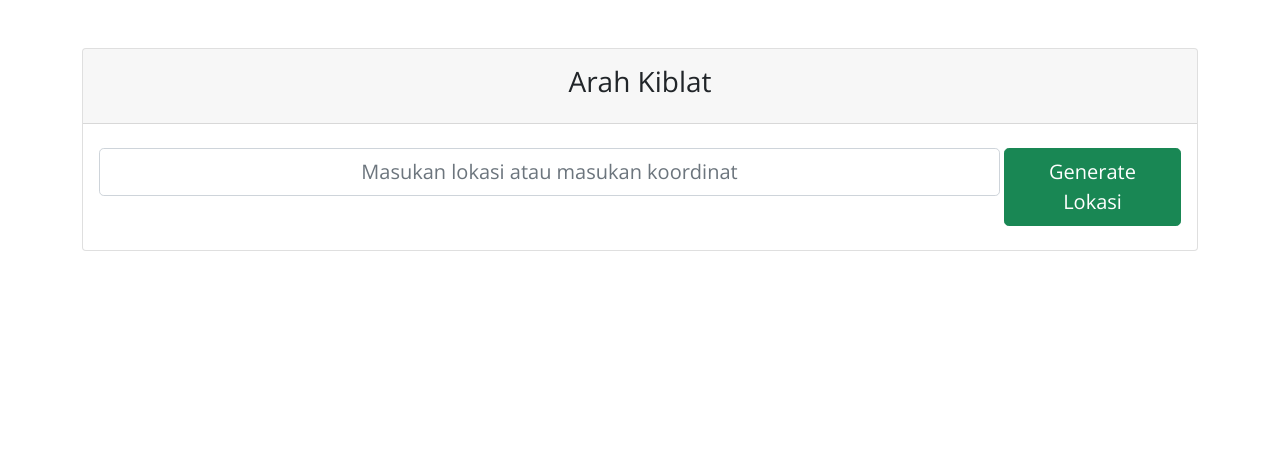
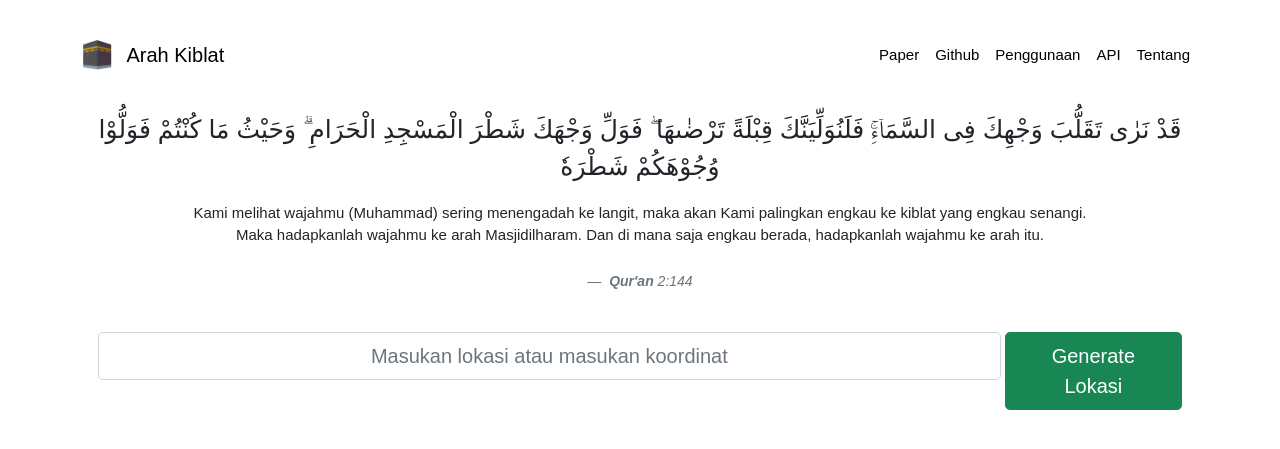
Before and after one commit to emnopal/arah_kiblat, a Django app: page / in a window 1280 px wide. Shown: the top 449 px of the page. Run offline with Django 3.2, Linux system fonts and the light colour scheme.

Commit message:
fixing layout

```diff
--- a/arah_kiblat/settings.py
+++ b/arah_kiblat/settings.py
@@ -11,6 +11,7 @@ https://docs.djangoproject.com/en/3.2/ref/settings/
 """
 import django_heroku
 from pathlib import Path
+import os
 
 # Build paths inside the project like this: BASE_DIR / 'subdir'.
 BASE_DIR = Path(__file__).resolve().parent.parent
--- a/templates/index.html
+++ b/templates/index.html
@@ -1,45 +1,70 @@
 <!DOCTYPE html>
 <html lang="en">
+	{% load static %}
+
 	<head>
 		<meta charset="UTF-8" />
 		<meta http-equiv="X-UA-Compatible" content="IE=edge" />
 		<meta name="viewport" content="width=device-width, initial-scale=1.0" />
 		<title>Arah Kiblat</title>
+		<link rel="icon" href="{% static '/img/logo/logos512.ico' %}">
+		<link href="https://cdn.jsdelivr.net/npm/bootstrap@5.0.0/dist/css/bootstrap.min.css" rel="stylesheet"
+			integrity="sha384-wEmeIV1mKuiNpC+IOBjI7aAzPcEZeedi5yW5f2yOq55WWLwNGmvvx4Um1vskeMj0"
+			crossorigin="anonymous" />
 
-		<link
-			href="https://cdn.jsdelivr.net/npm/bootstrap@5.0.0/dist/css/bootstrap.min.css"
-			rel="stylesheet"
-			integrity="sha384-wEmeIV1mKuiNpC+IOBjI7aAzPcEZeedi5yW5f2yOq55WWLwNGmvvx4Um1vskeMj0"
-			crossorigin="anonymous"
-		/>
+		<link rel="stylesheet" href="https://cdnjs.cloudflare.com/ajax/libs/font-awesome/5.15.3/css/all.min.css"
+			integrity="sha512-iBBXm8fW90+nuLcSKlbmrPcLa0OT92xO1BIsZ+ywDWZCvqsWgccV3gFoRBv0z+8dLJgyAHIhR35VZc2oM/gI1w=="
+			crossorigin="anonymous" />
 
-		<link
-			rel="stylesheet"
-			href="https://cdnjs.cloudflare.com/ajax/libs/font-awesome/5.15.3/css/all.min.css"
-			integrity="sha512-iBBXm8fW90+nuLcSKlbmrPcLa0OT92xO1BIsZ+ywDWZCvqsWgccV3gFoRBv0z+8dLJgyAHIhR35VZc2oM/gI1w=="
-			crossorigin="anonymous"
-		/>
+		<link href="https://fonts.googleapis.com/css2?family=Open+Sans&display=swap" rel="stylesheet" />
+	</head>
 
-		<link
-			href="https://fonts.googleapis.com/css2?family=Open+Sans&display=swap"
-			rel="stylesheet"
-		/>
-	</head>
 	<body>
+		<nav class="responsive-content navbar navbar-expand-lg navbar-dark bg-transparent" style="margin: 20px;">
+			<div class="container">
+				<a class="navbar-brand" href="">
+					<span class="navbar-brand mb-0 h1" style="color: black;">
+						<img src="{% static "/img/logo/logos512.png" %}" width="30" height="30"
+							class="d-inline-block align-top" alt="logoss" style="margin-right:10px ;">
+						Arah Kiblat
+					</span>
+				</a>
+				<button class="navbar-toggler" type="button" data-bs-toggle="collapse"
+					data-bs-target="#navbarNavAltMarkup" aria-controls="navbarNavAltMarkup" aria-expanded="false"
+					aria-label="Toggle navigation">
+					<span class="navbar-toggler-icon"></span>
+				</button>
+				<div class="navbar">
+					<div class="navbar-nav navbar-expand">
+						<a class="nav-link" style="color: black;" href="">Paper</a>
+						<a class="nav-link" style="color: black;" href="https://github.com/emnopal">Github</a>
+						<a class="nav-link" style="color: black;" href="">Penggunaan</a>
+						<a class="nav-link" style="color: black;" href="">API</a>
+						<a class="nav-link" style="color: black;" href="">Tentang</a>
+					</div>
+				</div>
+
+		</nav>
+
 		{% block body %}
+
 		<div class="container">
-			<div class="card mt-5">
-				<div class="card-header text-center py-3">
-					<h3>Arah Kiblat</h3>
-				</div>
+			<figure class="text-center">
+				<blockquote class="blockquote">
+				  <p style="font-size: 25px;">قَدْ نَرٰى تَقَلُّبَ وَجْهِكَ فِى السَّمَاۤءِۚ فَلَنُوَلِّيَنَّكَ قِبْلَةً تَرْضٰىهَا ۖ فَوَلِّ وَجْهَكَ شَطْرَ الْمَسْجِدِ الْحَرَامِ ۗ وَحَيْثُ مَا كُنْتُمْ فَوَلُّوْا وُجُوْهَكُمْ شَطْرَهٗ</p>
+				  <p style="font-size: 15px;">Kami melihat wajahmu (Muhammad) sering menengadah ke langit, maka akan Kami palingkan engkau ke kiblat yang engkau senangi.<br> Maka hadapkanlah wajahmu ke arah Masjidilharam. Dan di mana saja engkau berada, hadapkanlah wajahmu ke arah itu.</p>
+				</blockquote><br>
+				<figcaption class="blockquote-footer">
+					<cite title="Source Title"><b>Qur'an</b> 2:144</cite>
+				</figcaption>
+			  </figure>
 				<div class="px-3 py-4">
 					<form action="" method="POST">
 						{% csrf_token %}
 						<div class="row g-1">
 							<div class="col-10">{{ form.lokasi }}</div>
 							<div class="col-2">
-								<button
-									class="
+								<button class="
 										responsive-content
 										btn btn-success btn-lg
 										w-100
@@ -47,9 +72,7 @@
 										justify-content-center
 										d-md-table
 										mx-auto
-									"
-									type="submit"
-								>
+									" type="submit">
 									Generate Lokasi
 								</button>
 								<script>
@@ -62,7 +85,7 @@
 									}
 								</script>
 							</div>
-						</div>
+
 					</form>
 				</div>
 			</div>
@@ -82,11 +105,8 @@
 						<tr>
 							<td>
 								{{ key }}
-								<a
-									href="https://www.google.com/maps/@{{ value.1 }},{{ value.2 }},16z"
-									class="btn btn-primary btn-sm"
-									target="_blank"
-								>
+								<a href="https://www.google.com/maps/@{{ value.1 }},{{ value.2 }},16z"
+									class="btn btn-primary btn-sm" target="_blank">
 									Buka di maps
 								</a>
 							</td>
@@ -102,22 +122,32 @@
 		</div>
 		{% endblock body %}
 		<style>
+			@import url('https://fonts.googleapis.com/css2?family=Open+Sans&display=swap');
 			* {
-				font-family: "Open Sans", sans-serif;
+				font-family: "Poppins", sans-serif;
 			}
+
 			.form-control {
 				text-align: center;
 			}
+
+			.navbar-brand {
+				font-size: 20px;
+			}
+
+			.navbar-nav {
+				font-size: 15px;
+			}
+
 			@media (max-width: 576px) {
 				.responsive-content {
 					font-size: 2.5vw;
 				}
 			}
 		</style>
-		<script
-			src="https://cdn.jsdelivr.net/npm/bootstrap@5.0.0/dist/js/bootstrap.bundle.min.js"
-			integrity="sha384-p34f1UUtsS3wqzfto5wAAmdvj+osOnFyQFpp4Ua3gs/ZVWx6oOypYoCJhGGScy+8"
-			crossorigin="anonymous"
-		></script>
+		<script src="https://cdn.jsdelivr.net/npm/bootstrap@5.0.0/dist/js/bootstrap.bundle.min.js"
+			integrity="sha384-p34f1UUtsS3wqzfto5wAAmdvj+osOnFyQFpp4Ua3gs/ZVWx6oOypYoCJhGGScy+8" crossorigin="anonymous">
+		</script>
 	</body>
+
 </html>
```
Also changed, not shown: generate_arah/static/img/logo/logos512.ico (added), generate_arah/static/img/logo/logos512.png (added).
